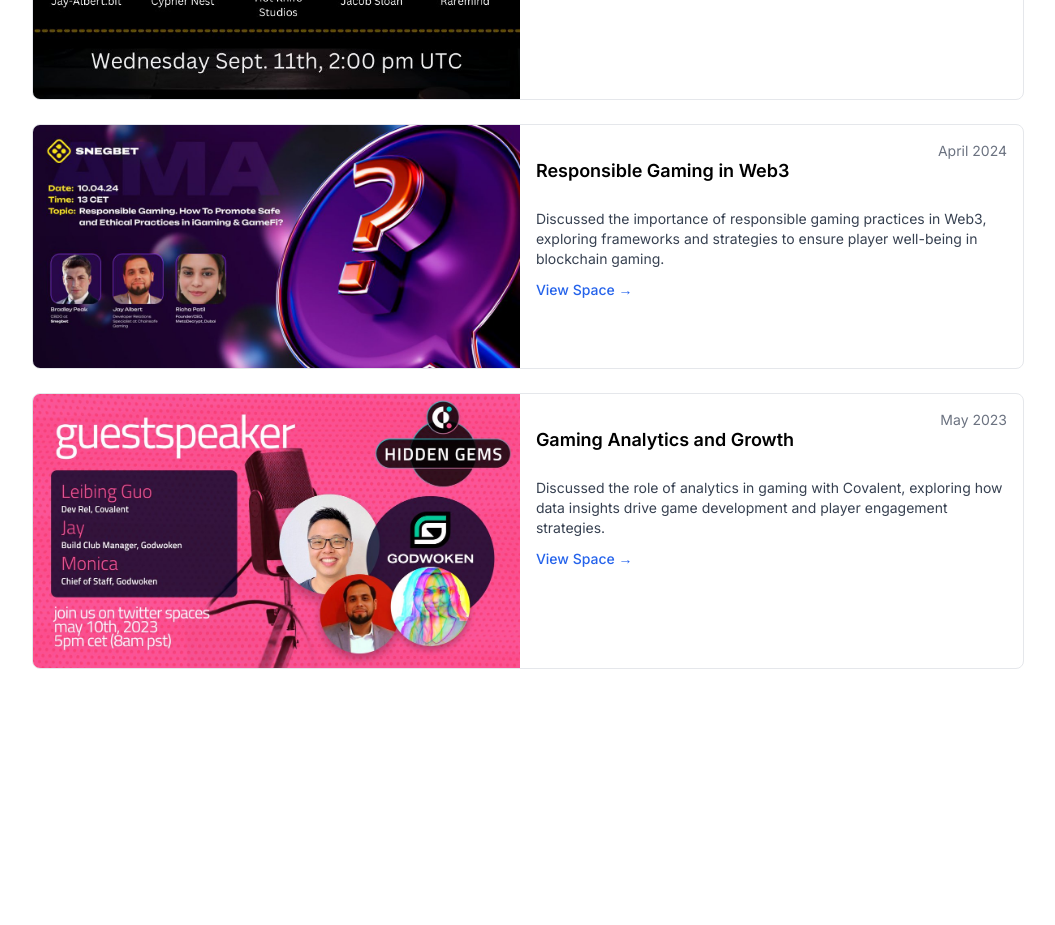
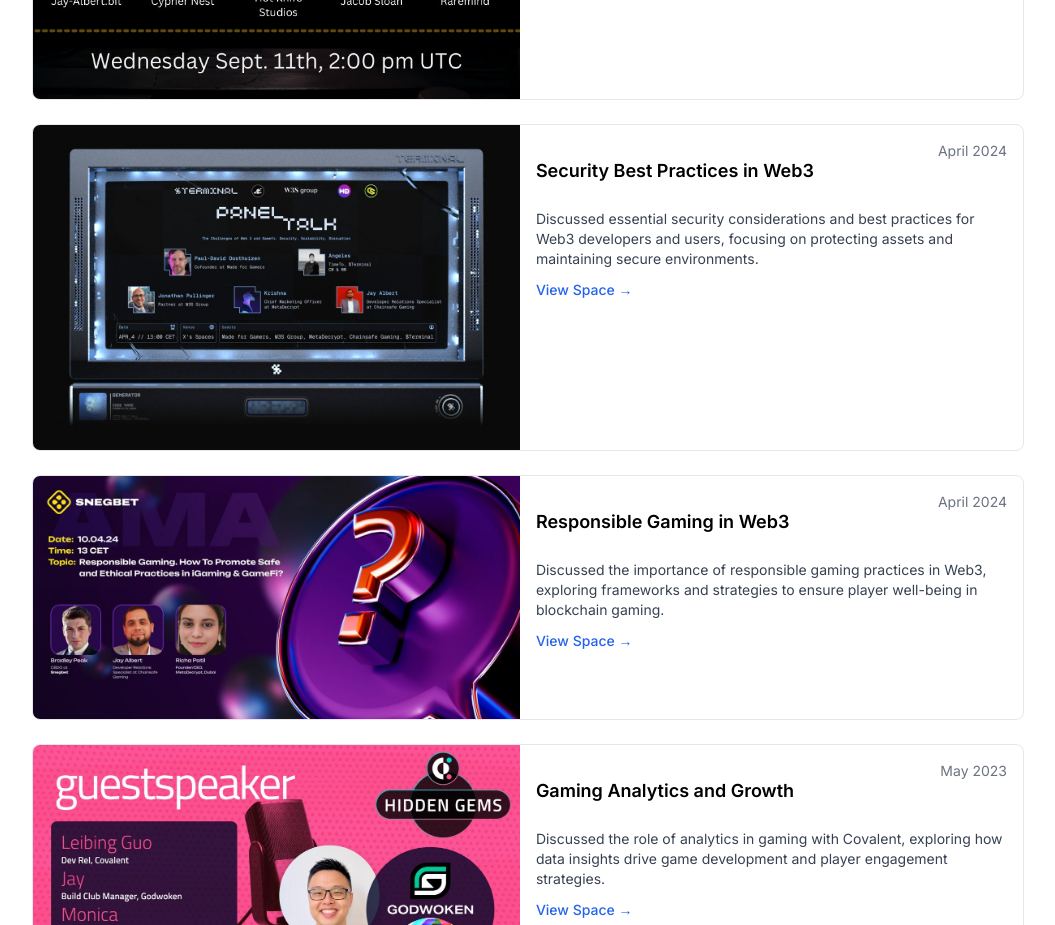
Before and after one commit to JAlbertCode/Portfolio-V2, a Next.js app in the folder portfolio/: page /spaces in a window 1280 px wide. Shown: the part 2080-3005 px from the top of the page, without its empty margins (112-1167 px from the left). Before the commit the page ends 2797 px from the top, so only its background shows below. Built offline with nearby package versions, Linux system fonts and the light colour scheme.

Commit message:
Added security in Web3 space.
Added security in Web3 space.

```diff
--- a/portfolio/app/spaces/page.tsx
+++ b/portfolio/app/spaces/page.tsx
@@ -40,6 +40,15 @@
       link: 'https://x.com/_WEB3M_/status/1832141772975444463',
       image: '/images/rise-of-web3-gaming.jpeg',
       imageAlt: 'Twitter Space on the Rise of Web3 Gaming',
+    },
+    {
+      title: 'Security Best Practices in Web3',
+      date: 'April 2024',
+      description:
+        'Discussed essential security considerations and best practices for Web3 developers and users, focusing on protecting assets and maintaining secure environments.',
+      link: 'https://x.com/TimeToTerminal/status/1775168818131722482',
+      image: '/images/web3-security.jpeg',
+      imageAlt: 'Twitter Space on Web3 Security Best Practices',
     },
     {
       title: 'Responsible Gaming in Web3',
```
Also changed, not shown: portfolio/public/images/web3-security.jpeg (added).
